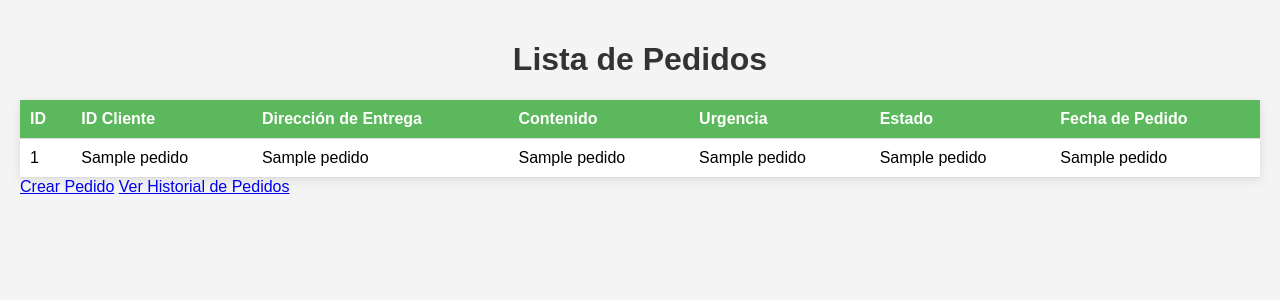
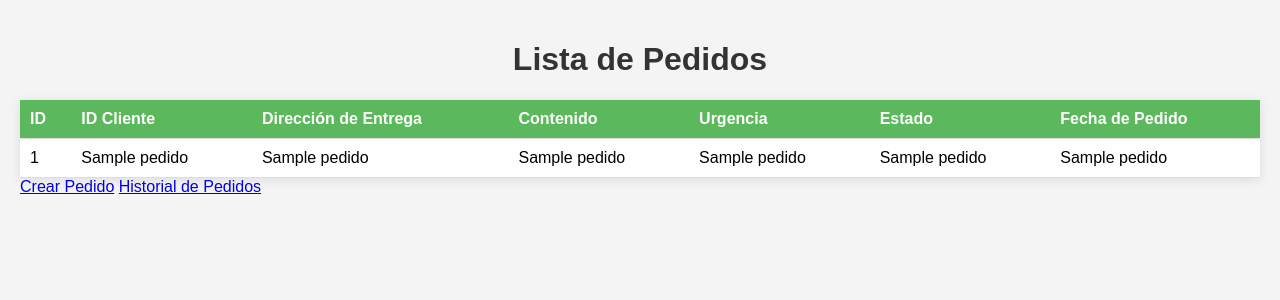
Before and after one commit to R0S3D-afk/PROYECTO-FINAL, a Flask app: template app/templates/pedidos/ver_pedidos.html in a window 1280 px wide. Shown: the top 300 px of the page. Run offline with Flask 3, Linux system fonts and the light colour scheme; the template is opened without the code that fills it: most values are stand-ins (such as "Sample title", 1, 10 or a date in 2020).

Commit message:
modificación proyecto1

```diff
--- a/app/templates/pedidos/ver_pedidos.html
+++ b/app/templates/pedidos/ver_pedidos.html
@@ -54,7 +54,7 @@
         <tbody>
             {% for pedido in pedidos %}
                 <tr>
-                    <td>{{ pedido[0] }}</td> <!-- Cambia los índices según tu estructura -->
+                    <td>{{ pedido[0] }}</td>
                     <td>{{ pedido[1] }}</td>
                     <td>{{ pedido[2] }}</td>
                     <td>{{ pedido[3] }}</td>
@@ -72,6 +72,6 @@
 
     <!-- Cambia esto al nombre correcto del endpoint -->
     <a href="{{ url_for('crear_pedido.crear_pedido') }}">Crear Pedido</a>
-    <a href="{{ url_for('historial.ver_historial') }}">Ver Historial de Pedidos</a> <!-- Cambiado al nombre correcto -->
+    <a href="{{ url_for('historial.ver_historial') }}">Historial de Pedidos</a> <!-- Cambiado al nombre correcto -->
 </body>
 </html>
```
